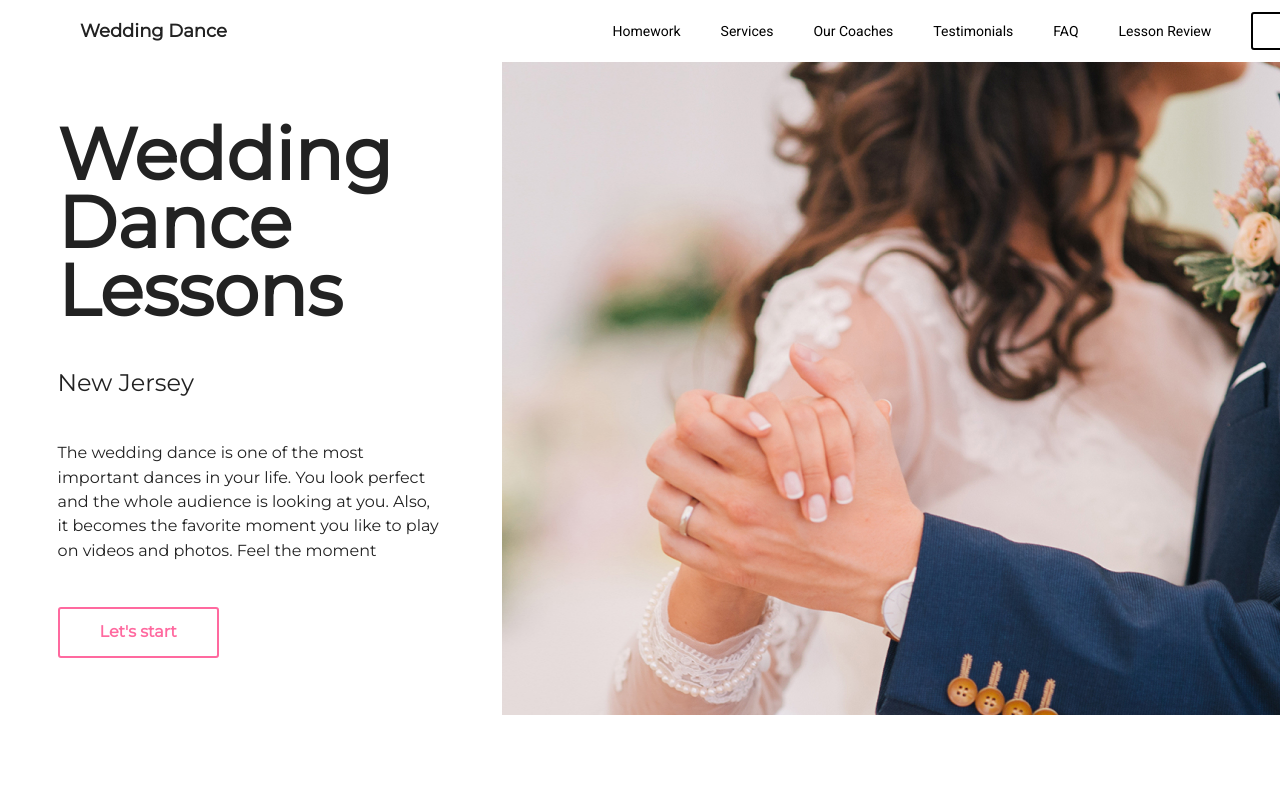
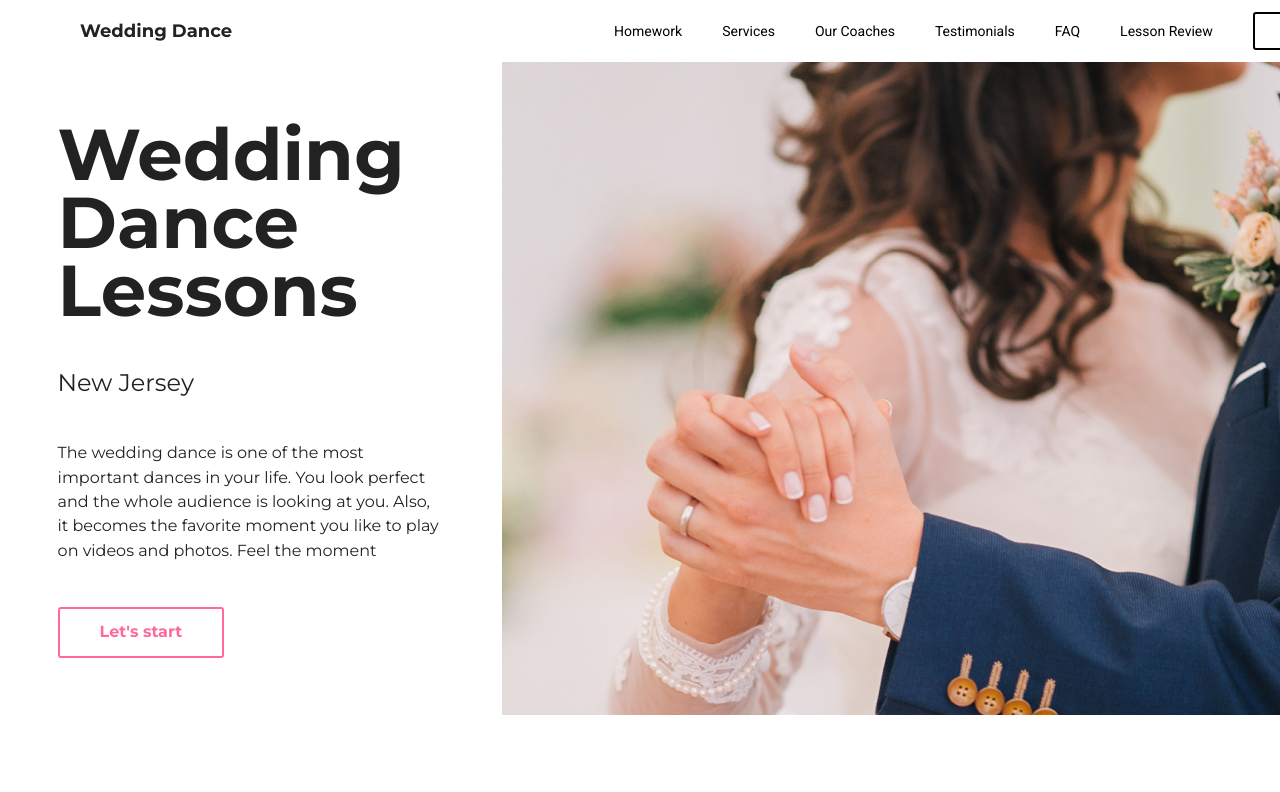
Before and after one commit to Telesheva/Wedding-Dance-Lessons, a website: page app/index.html in a window 1280 px wide. Shown: the top 792 px of the page. Drawn offline with nearby package versions, Linux system fonts and the light colour scheme.

Commit message:
Customizing fonts

```diff
--- a/app/index.html
+++ b/app/index.html
@@ -4,7 +4,7 @@
     <meta charset="UTF-8">
     <title>Wedding Dance</title>
     <link rel="stylesheet" href="src/css/main.css">
-    <link href="https://fonts.googleapis.com/css?family=Montserrat|Roboto&display=swap" rel="stylesheet">
+    <link href="https://fonts.googleapis.com/css?family=Montserrat:400,700,800|Roboto&display=swap" rel="stylesheet">
     <link rel="stylesheet" type="text/css" href="//cdn.jsdelivr.net/gh/kenwheeler/slick@1.8.1/slick/slick.css"/>
     <link rel="stylesheet" type="text/css" href="//cdn.jsdelivr.net/gh/kenwheeler/slick@1.8.1/slick/slick-theme.css"/>
     <meta name="viewport" content="width=device-width, initial-scale=1">
```
